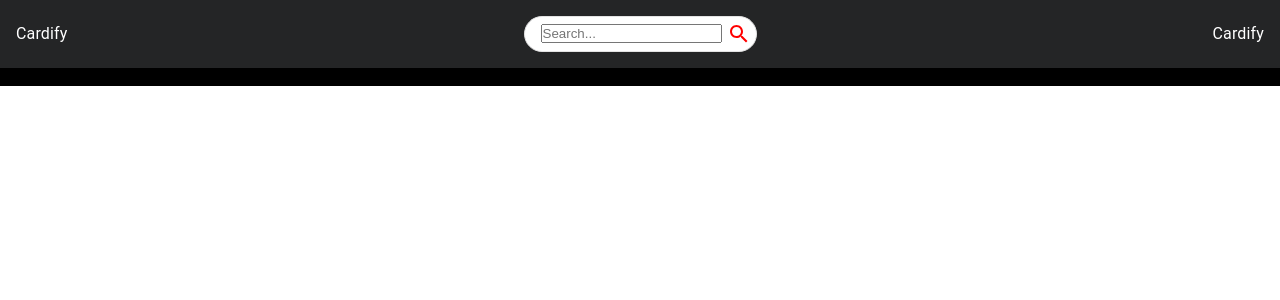
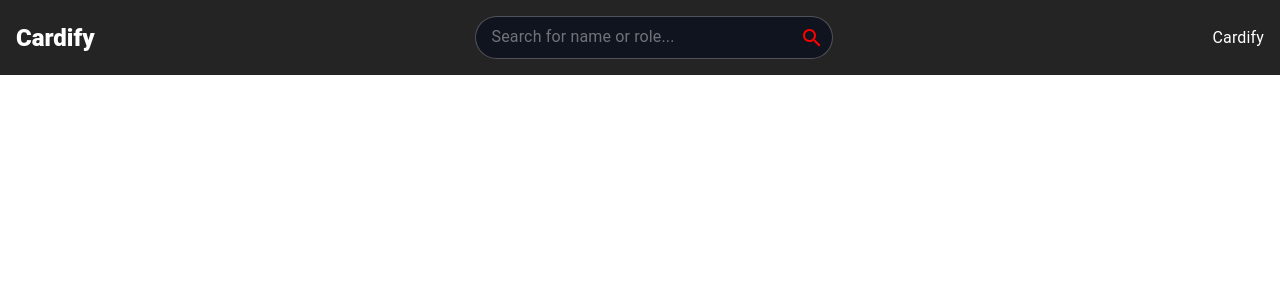
Before and after one commit to josephfrancis60/Cardify, a React app in the folder frontend/: page / in a window 1280 px wide. Shown: the top 300 px of the page. Built offline with nearby package versions, Linux system fonts and the light colour scheme; the HTML template or start-up script is replaced by a standard one.

Commit message:
making UI

```diff
--- a/frontend/src/App.css
+++ b/frontend/src/App.css
@@ -1,4 +1,5 @@
 * {
   margin: 0 ;
   padding: 0;
+  box-sizing: border-box;
 }
--- a/frontend/src/App.jsx
+++ b/frontend/src/App.jsx
@@ -8,7 +8,7 @@ function App() {
     <>
       <Box sx={{backgroundColor: '#000'}}>
         <Navbar />
-        hello
+
       </Box>
 
 
--- a/frontend/src/components/Navbar.jsx
+++ b/frontend/src/components/Navbar.jsx
@@ -6,8 +6,8 @@ import Searchbar from './Searchbar'
 
 const Navbar = () => {
   return (
-    <Stack direction="row" spacing={2} p={2} sx={{background: "#242526", color: "white", alignItems: "center", justifyContent: "space-between",}}>
-        <Typography>Cardify</Typography>
+    <Stack direction="row" spacing={2} p={2} sx={{background: "#242424", color: "white", alignItems: "center", justifyContent: "space-between",}}>
+        <Typography variant='h5' sx={{fontWeight: 1000}}>Cardify</Typography>
         <Searchbar />
         <Typography>Cardify</Typography>
     </Stack>
--- a/frontend/src/components/Searchbar.jsx
+++ b/frontend/src/components/Searchbar.jsx
@@ -1,12 +1,12 @@
 import React from 'react'
-import { Paper, IconButton } from '@mui/material'
+import { Paper, IconButton, InputBase } from '@mui/material'
 import { Search } from '@mui/icons-material'
 
 const Searchbar = () => {
   return (
-    <Paper component="form" onSubmit={() => {}} sx={{borderRadius: 20, border: '1px solid #e3e3e3', pl: 2, boxShadow: 'none', mr: { sm: 5 }}}>
-        <input className='search-bar' placeholder='Search...' value="" onChange={() => {}} />
-        <IconButton type='submit' sx={{p: '5px', color: 'red'}}>
+    <Paper component="form" sx={{borderRadius: 20, border: '1px solid rgba(227, 221, 221, 0.3)', pl: 1, boxShadow: 'none', mr: { sm: 5 }, backgroundColor: "#10141f"}}>
+        <InputBase className='search-bar' placeholder='Search for name or role...' value="" onChange={() => {}} sx={{ml: 1, color: "whitesmoke", border: "none", width: 300, pt: "4px",}} />
+        <IconButton type='submit' sx={{p: '8px', color: 'red'}}>
             <Search />
         </IconButton>
     </Paper>
```
Also changed, not shown: frontend/src/components/Feed.jsx (added, +17 -0 lines).
